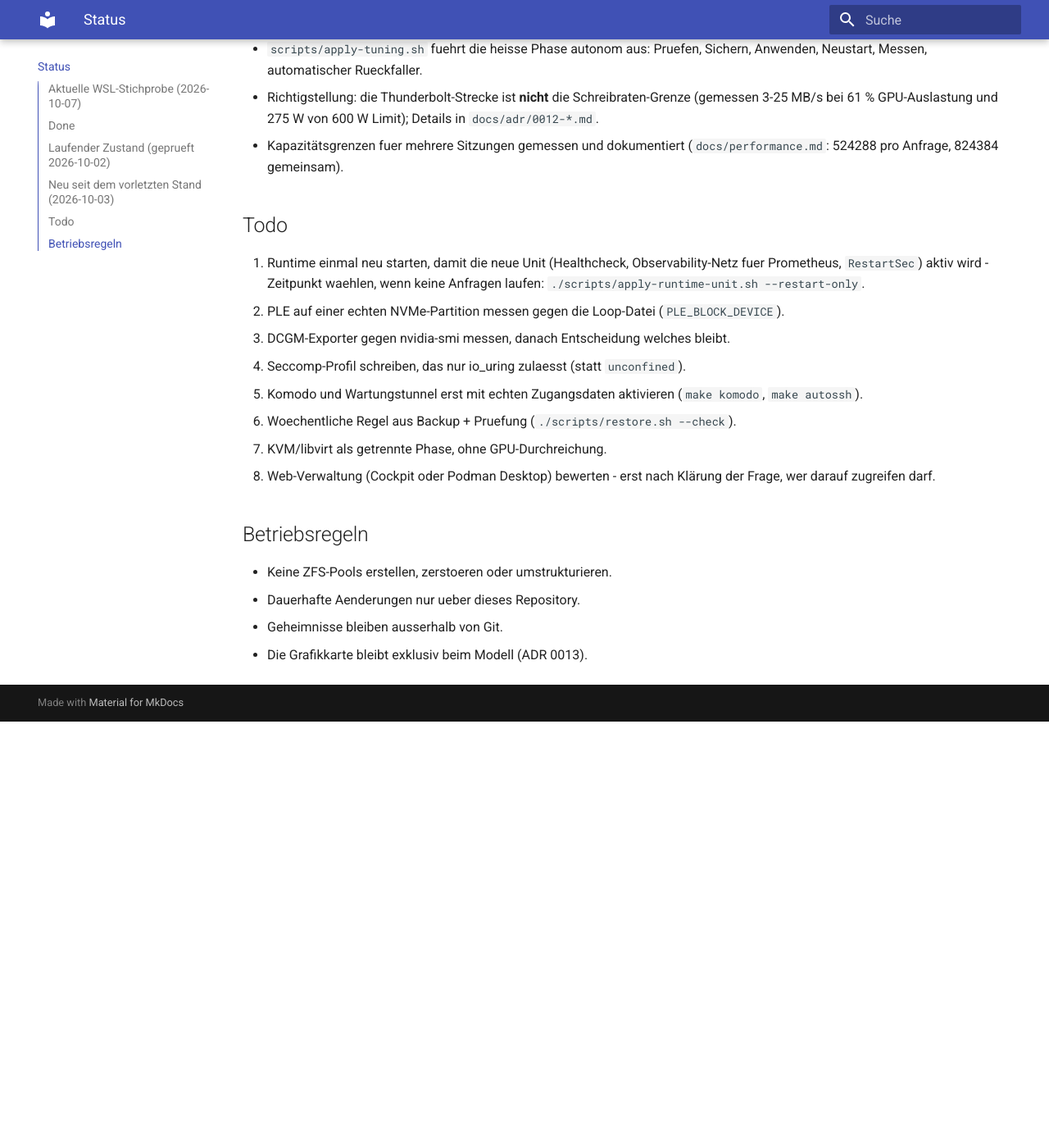
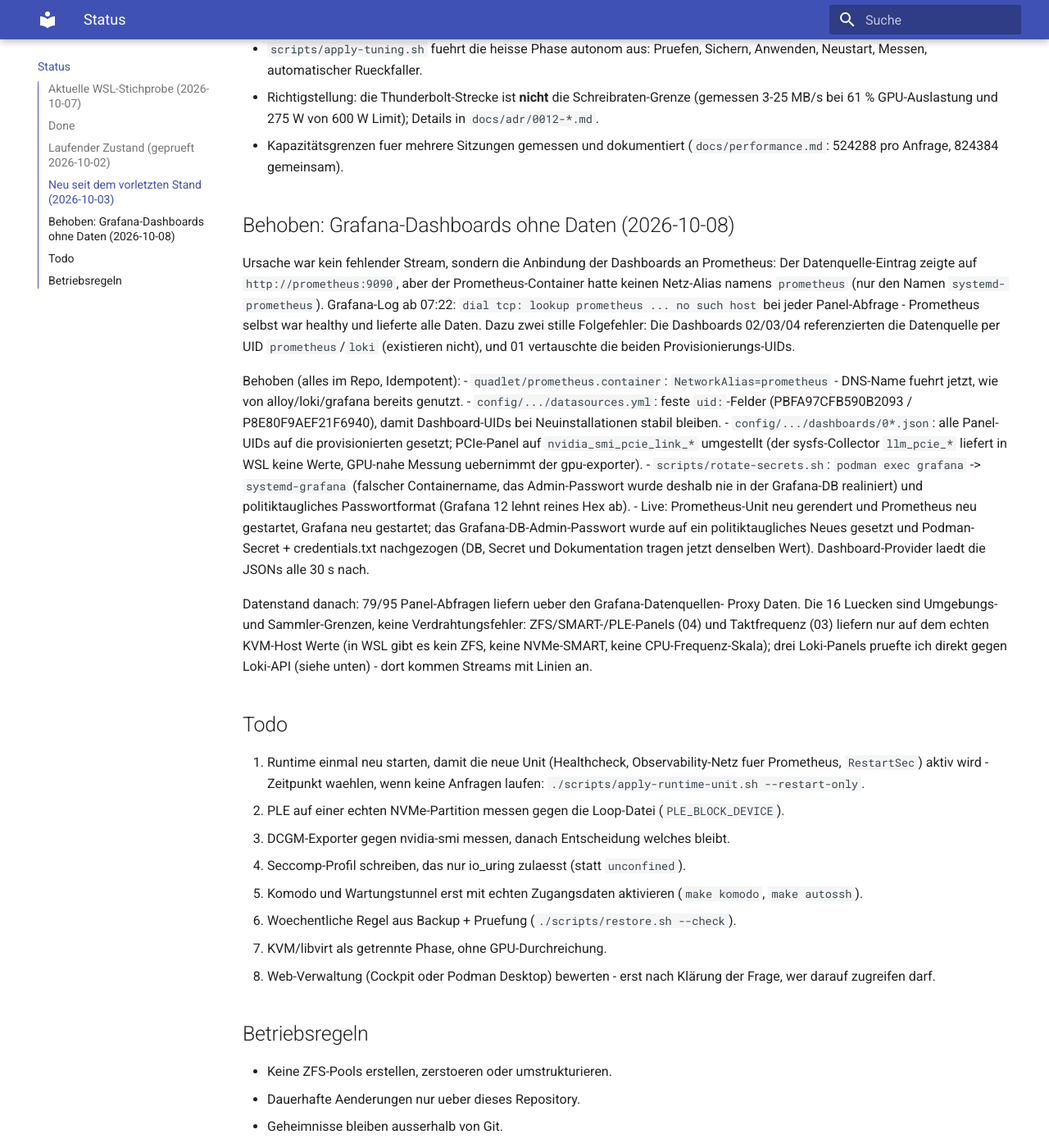
Before and after one commit to thomasdenk79-cyber/llm-infra-setup, an MkDocs documentation site: the page built from docs/status.md, in a window 1280 px wide and 1400 px high, scrolled down 2085 px. Shown: the whole window at 82% size. Built offline with MkDocs 1.6.1 and Material for MkDocs 9.7.7, drawn with Linux system fonts in a browser that asks for light colours; before the commit the page ends 2965 px from its top, so only the background shows below that.

Commit message:
fix(mon): Grafana-Dashboards zeigten keine Daten - DNS-Alias, Datenquellen-UIDs, rotate-secrets
Hauptursache: Die provisionierte Datenquelle zeigt auf http://prometheus:9090,
aber der Prometheus-Container hatte keinen Netz-Alias - alle Panel-Abfragen
liefen in einen DNS-Fehler (lookup prometheus: no such host), obwohl alle
Scrape-Ziele up waren (Grafana-Log 2026-10-08 07:22, /targets healthy).

Fehler 2: Dashboards referenzierten Datenquellen per nicht-existenter UID
(02/03/04: "prometheus"/"loki" als uid-Wert) bzw. vertauschter
Provisionierungs-UIDs (01). datasources.yml vergibt jetzt feste uid-Felder,
alle Panel-UIDs zeigen auf PBFA97CFB590B2093 (Prometheus) / P8E80F9AEF21F6940
(Loki).

Fehler 3: PCIe-Panel nutzte sysfs-basierte llm_pcie_*-Kennzahlen, die es in
WSL nicht gibt; auf nvidia_smi_pcie_link_* (gpu-exporter) umgestellt.

Fehler 4: scripts/rotate-secrets.sh exec-te in den Container "grafana", der
Quadlet-Name ist aber systemd-grafana - der Reset des Admin-Passworts in der
Grafana-DB schlug still fehl, DB und credentials.txt drifteten auseinander.
Grafana 12 lehnt zudem reine Hex-Passwoerter ab (Passwort-Politik), deshalb
vorwortgestuetztes Format. Live wurde das DB-Passwort auf ein politiktaugliches
Neues gesetzt und Podman-Secret + credentials.txt nachgezogen, damit DB,
Secret und Doku wieder denselben Wert tragen.

Verifikation: 79/95 Panel-Abfragen ueber /api/ds/query mit Daten (vorher 0
ueber den Prometheus-Proxy); die drei Loki-Panels einzeln bestaetigt (je 100
Zeilen); restliche Luecken sind dokumentierte WSL-Umgebungsgrenzen
(ZFS/SMART/Takt nur auf echtem Host) - siehe Datengrenze-Hinweis.

```diff
--- a/docs/status.md
+++ b/docs/status.md
@@ -98,6 +98,43 @@
 * Kapazitätsgrenzen fuer mehrere Sitzungen gemessen und dokumentiert
   (`docs/performance.md`: 524288 pro Anfrage, 824384 gemeinsam).
 
+## Behoben: Grafana-Dashboards ohne Daten (2026-10-08)
+
+Ursache war kein fehlender Stream, sondern die Anbindung der Dashboards an
+Prometheus: Der Datenquelle-Eintrag zeigte auf `http://prometheus:9090`, aber
+der Prometheus-Container hatte keinen Netz-Alias namens `prometheus` (nur den
+Namen `systemd-prometheus`). Grafana-Log ab 07:22: `dial tcp: lookup prometheus
+... no such host` bei jeder Panel-Abfrage - Prometheus selbst war healthy und
+lieferte alle Daten. Dazu zwei stille Folgefehler: Die Dashboards 02/03/04
+referenzierten die Datenquelle per UID `prometheus`/`loki` (existieren nicht),
+und 01 vertauschte die beiden Provisionierungs-UIDs.
+
+Behoben (alles im Repo, Idempotent):
+- `quadlet/prometheus.container`: `NetworkAlias=prometheus` - DNS-Name fuehrt
+  jetzt, wie von alloy/loki/grafana bereits genutzt.
+- `config/.../datasources.yml`: feste `uid:`-Felder (PBFA97CFB590B2093 /
+  P8E80F9AEF21F6940), damit Dashboard-UIDs bei Neuinstallationen stabil bleiben.
+- `config/.../dashboards/0*.json`: alle Panel-UIDs auf die provisionierten
+  gesetzt; PCIe-Panel auf `nvidia_smi_pcie_link_*` umgestellt (der
+  sysfs-Collector `llm_pcie_*` liefert in WSL keine Werte, GPU-nahe Messung
+  uebernimmt der gpu-exporter).
+- `scripts/rotate-secrets.sh`: `podman exec grafana` -> `systemd-grafana`
+  (falscher Containername, das Admin-Passwort wurde deshalb nie in der
+  Grafana-DB realiniert) und politiktaugliches Passwortformat (Grafana 12
+  lehnt reines Hex ab).
+- Live: Prometheus-Unit neu gerendert und Prometheus neu gestartet, Grafana
+  neu gestartet; das Grafana-DB-Admin-Passwort wurde auf ein politiktaugliches
+  Neues gesetzt und Podman-Secret + credentials.txt nachgezogen (DB, Secret
+  und Dokumentation tragen jetzt denselben Wert). Dashboard-Provider laedt die
+  JSONs alle 30 s nach.
+
+Datenstand danach: 79/95 Panel-Abfragen liefern ueber den Grafana-Datenquellen-
+Proxy Daten. Die 16 Luecken sind Umgebungs- und Sammler-Grenzen, keine
+Verdrahtungsfehler: ZFS/SMART-/PLE-Panels (04) und Taktfrequenz (03) liefern
+nur auf dem echten KVM-Host Werte (in WSL gibt es kein ZFS, keine NVMe-SMART,
+keine CPU-Frequenz-Skala); drei Loki-Panels pruefte ich direkt gegen Loki-API
+(siehe unten) - dort kommen Streams mit Linien an.
+
 ## Todo
 
 1. Runtime einmal neu starten, damit die neue Unit (Healthcheck, Observability-Netz
```
Also changed, not shown: CHANGELOG.md (+19 -0 lines), 7 other files.
